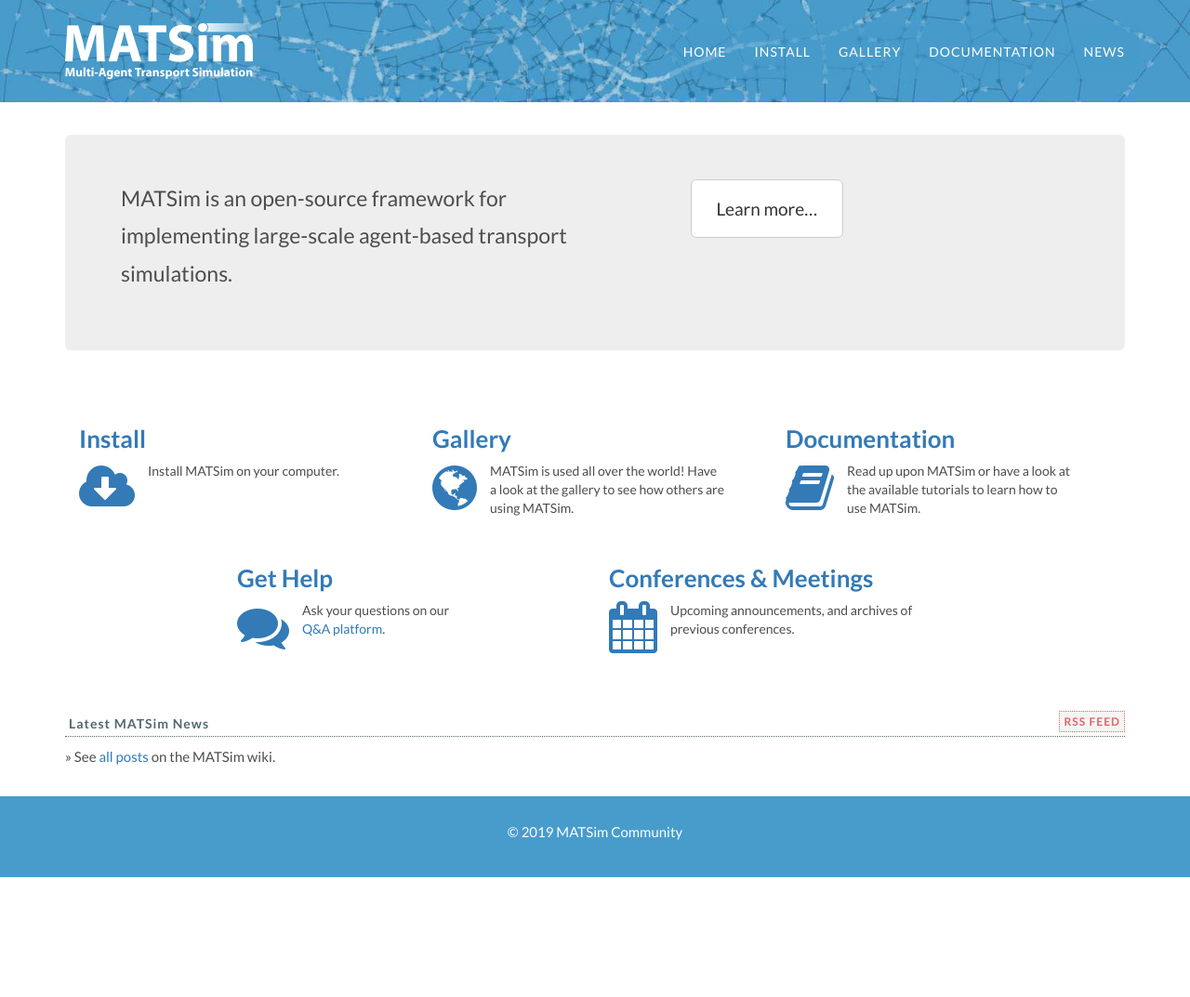
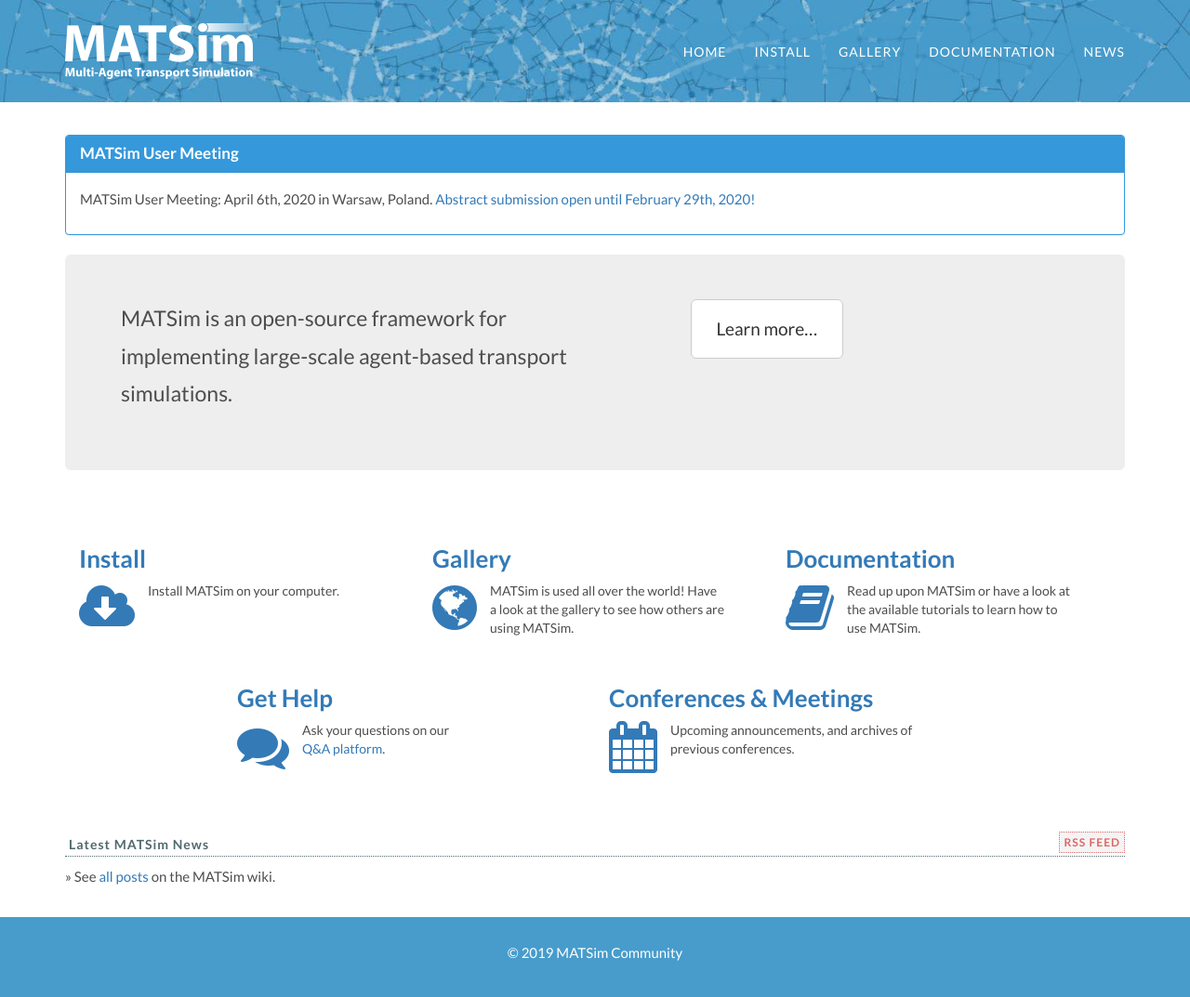
Before and after one commit to matsim-org/jekyll-website, a Jekyll site: the page built from index.html, in a window 1280 px wide and 1074 px high. Shown: the whole window at 93% size. Built offline with Jekyll 4.4.1, drawn with Linux system fonts in a browser that asks for light colours; some web fonts are replaced.

Commit message:
update user meeting information

```diff
--- a/index.html
+++ b/index.html
@@ -2,16 +2,16 @@
 layout: default
 ---
 
-<!--<div class="panel panel-info">
+<div class="panel panel-info">
   <div class="panel-heading">
     <h3 class="panel-title">MATSim User Meeting</h3>
   </div>
   <div class="panel-body" >
-      <p>MATSim User Meeting @ April 29, 2019 in Leuven, Belgium.
-	  	  <a href="https://matsim.atlassian.net/wiki/spaces/MATPUB/pages/365133825/MATSim+User+Meeting+2019">Submit your abstracts by April 5 and register now!</a>
+      <p>MATSim User Meeting: April 6th, 2020 in Warsaw, Poland.
+	  	  <a href="https://matsim.atlassian.net/wiki/spaces/MATPUB/pages/463044644/MATSim+User+Meeting+2020">Abstract submission open until February 29th, 2020!</a>
       </p>
   </div>
-</div>-->
+</div>
 
 <div class="jumbotron">
   <div class="row">
```
